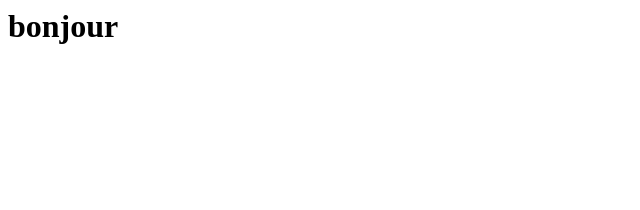
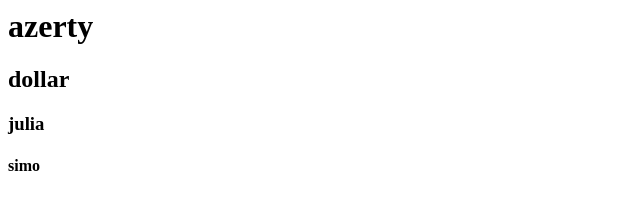
Before and after one commit to julia-lola/julia, a plain HTML site: page index.html in a window 1280 px wide. Shown: the whole page, without its empty margins (0-640 px from the left). Drawn offline with Linux system fonts and the light colour scheme.

Commit message:
jai change

```diff
--- a/index.html
+++ b/index.html
@@ -1 +1,4 @@
-<h1>bonjour</h1>
+<h1>azerty</h1>
+<h2>dollar</h2>
+<h3>julia</h3>
+<h4>simo</h4>
```
